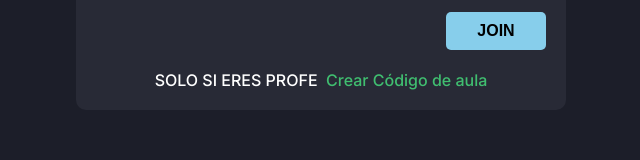
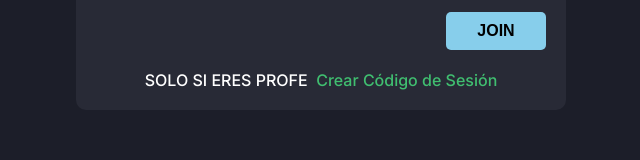
Before and after one commit to eviediaz/Lyco2.0, a React (Create React App) app: page / in a window 1280 px wide. Shown: the part 478-638 px from the top of the page, without its empty margins (319-959 px from the left). Built offline with nearby package versions, Linux system fonts and the light colour scheme; the HTML template or start-up script is replaced by a standard one; a web font is replaced by a local one.

Commit message:
Cambio de uuidV4 a randomString(6)

```diff
--- a/package.json
+++ b/package.json
@@ -8,6 +8,7 @@
         "@testing-library/user-event": "^13.5.0",
         "codemirror": "5.65.2",
         "express": "^4.18.2",
+        "randomstring": "^1.3.0",
         "react": "^18.2.0",
         "react-avatar": "^5.0.3",
         "react-dom": "^18.2.0",
--- a/src/pages/Home.js
+++ b/src/pages/Home.js
@@ -1,5 +1,6 @@
 import React, { useState } from 'react';
-import { v4 as uuidV4 } from 'uuid';
+import { generate } from 'randomstring';
+
 import toast from 'react-hot-toast';
 import { useNavigate } from 'react-router-dom';
 
@@ -12,7 +13,7 @@ function Home() {
 
     const createNewRoom = (e) => {
         e.preventDefault();
-        const id = uuidV4();
+        const id = generate(6);
         setRoomId(id);
         toast.success("Crear Sesión de Clase");
     };
@@ -69,7 +70,7 @@ function Home() {
                         <a
                             onClick={createNewRoom}
                             href="google.com"
-                            className="createNewBtn">Crear Código de aula
+                            className="createNewBtn">Crear Código de Sesión
                         </a>
                     </span>
                 </div>
```
Also changed, not shown: 2 other files (tests, documents, lock files or other folders).
